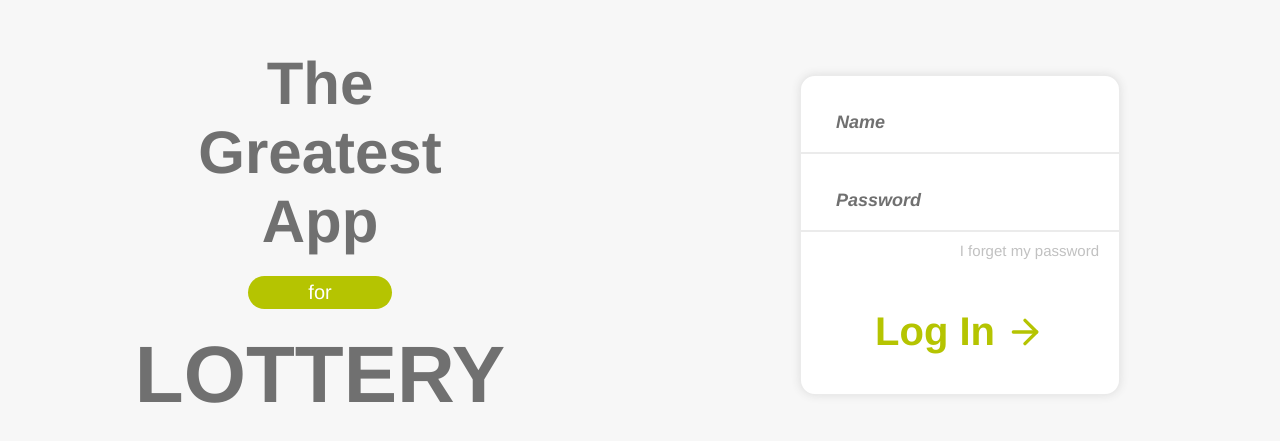
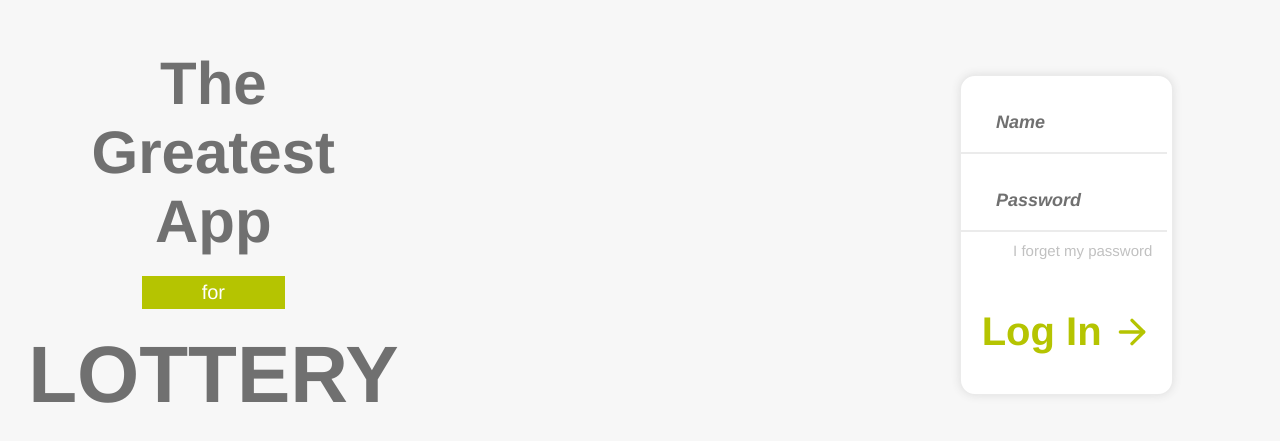
Before and after one commit to jhonpedro/bets-web, a React (Create React App) app: page /login in a window 1280 px wide. Shown: the part 165-606 px from the top of the page. Built offline with nearby package versions, Linux system fonts and the light colour scheme.

Commit message:
feat: make brands slogan a base screen for children

```diff
--- a/src/components/BrandSlogan/index.tsx
+++ b/src/components/BrandSlogan/index.tsx
@@ -1,14 +1,17 @@
 import React from 'react'
-import { BrandSloganContainer } from './styles'
+import { BrandSloganLeftSide, RightSide, WrapperContainer } from './styles'
 
-const BrandSlogan = () => (
-  <BrandSloganContainer>
-    <strong>
-      <span>The</span> <span>Greatest</span> <span>App</span>
-    </strong>
-    <span>for</span>
-    <strong>LOTTERY</strong>
-  </BrandSloganContainer>
+const BrandSlogan: React.FC = ({ children }) => (
+  <WrapperContainer>
+    <BrandSloganLeftSide>
+      <strong>
+        <span>The</span> <span>Greatest</span> <span>App</span>
+      </strong>
+      <span>for</span>
+      <strong>LOTTERY</strong>
+    </BrandSloganLeftSide>
+    <RightSide>{children}</RightSide>
+  </WrapperContainer>
 )
 
 export default BrandSlogan
--- a/src/components/BrandSlogan/styles.ts
+++ b/src/components/BrandSlogan/styles.ts
@@ -1,6 +1,13 @@
 import styled from 'styled-components'
 
-export const BrandSloganContainer = styled.div`
+export const WrapperContainer = styled.div`
+  width: 100vw;
+  height: 100vh;
+  display: flex;
+  justify-content: space-between;
+`
+
+export const BrandSloganLeftSide = styled.div`
   width: 50%;
   display: flex;
   justify-content: center;
@@ -25,7 +32,7 @@ export const BrandSloganContainer = styled.div`
     font-size: 2rem;
     color: white;
     background-color: var(--color-green);
-    border-radius: 2rem;
+    border-radius: var(--roundness-3);
     margin: 2rem 0;
   }
 
@@ -33,3 +40,10 @@ export const BrandSloganContainer = styled.div`
     font-size: 8rem;
   }
 `
+
+export const RightSide = styled.div`
+  display: flex;
+  justify-content: center;
+  align-items: center;
+  width: 50%;
+`
```
